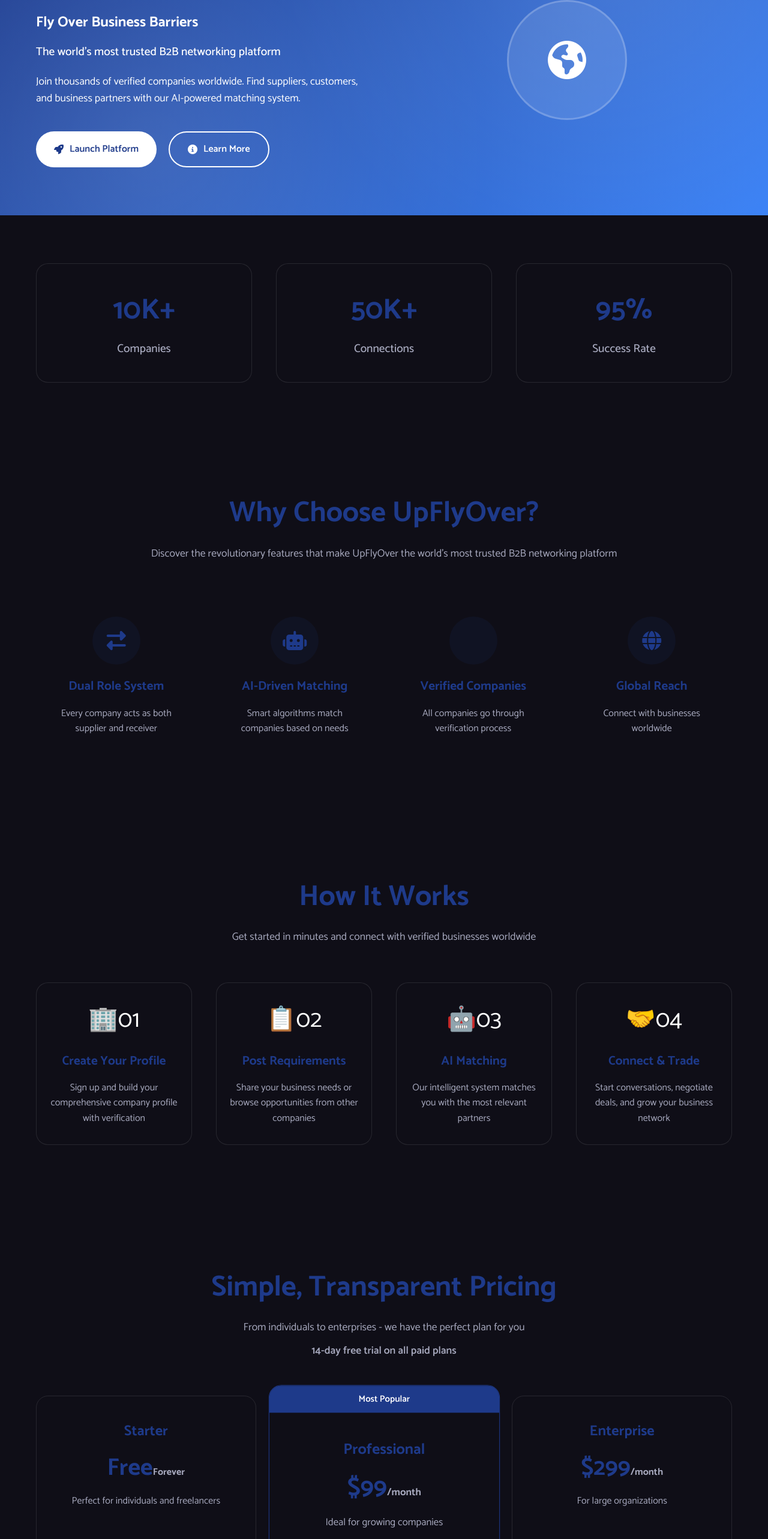
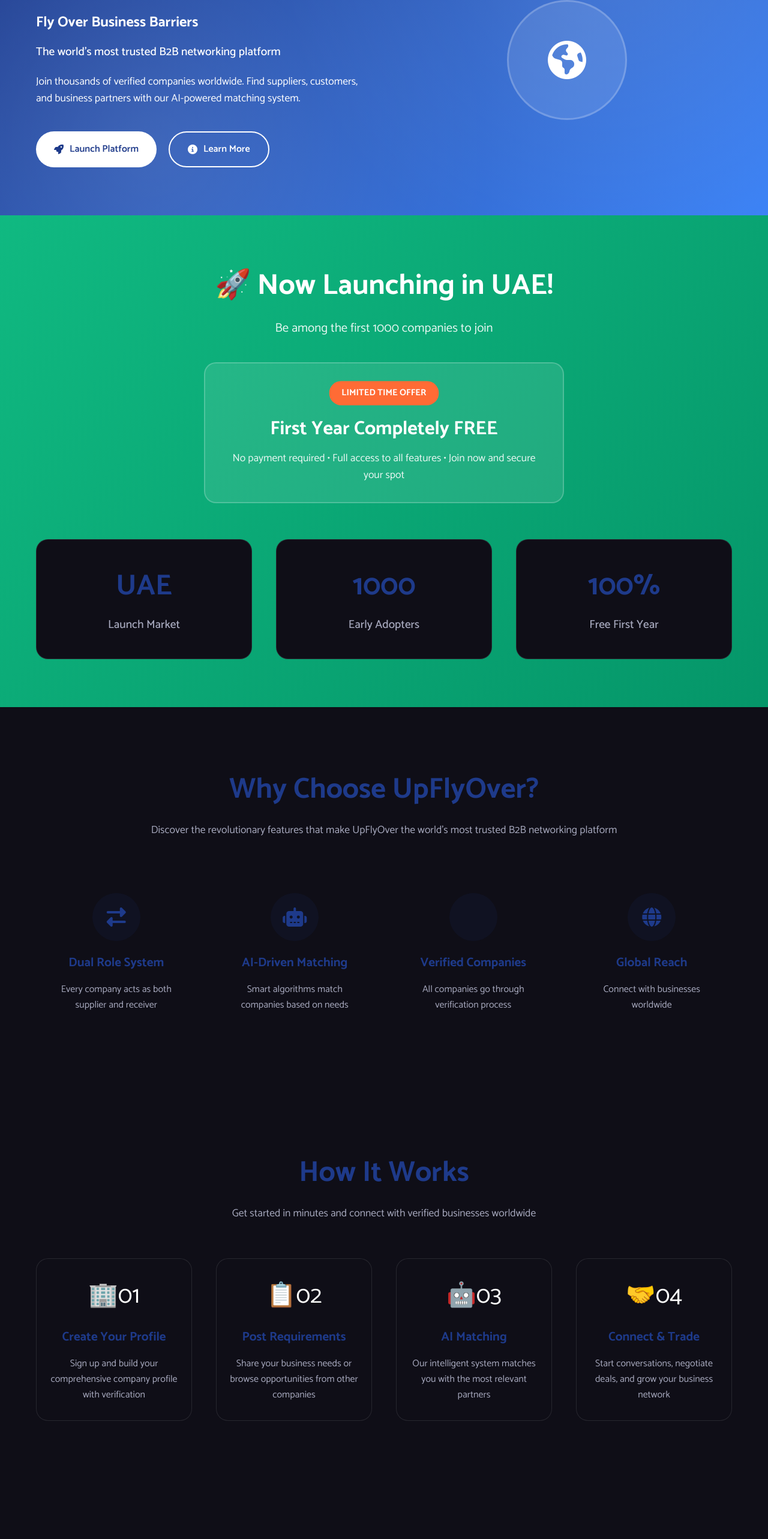
Before and after one commit to gowidebs/gowide-website, a React (Create React App) app: page /upflyover in a window 1280 px wide. Shown: the part 198-2764 px from the top of the page at 60% size. Built offline with nearby package versions, Linux system fonts and the light colour scheme.

Commit message:
Update UpFlyOver for UAE launch - First year free for early adopters

```diff
--- a/src/pages/UpFlyOver.js
+++ b/src/pages/UpFlyOver.js
@@ -142,9 +142,65 @@ const HeroVisual = styled.div`
   }
 `;
 
-const StatsSection = styled.section`
+const LaunchSection = styled.section`
   padding: 80px 0;
-  background: var(--bg-secondary);
+  background: linear-gradient(135deg, #10b981 0%, #059669 100%);
+  color: white;
+`;
+
+const LaunchBanner = styled.div`
+  text-align: center;
+  margin-bottom: 60px;
+`;
+
+const LaunchTitle = styled.h2`
+  font-size: 3rem;
+  font-weight: 700;
+  margin-bottom: 15px;
+`;
+
+const LaunchSubtitle = styled.p`
+  font-size: 1.3rem;
+  margin-bottom: 40px;
+  opacity: 0.9;
+`;
+
+const LaunchOffer = styled.div`
+  background: rgba(255, 255, 255, 0.1);
+  padding: 30px;
+  border-radius: 20px;
+  max-width: 600px;
+  margin: 0 auto;
+  border: 2px solid rgba(255, 255, 255, 0.2);
+`;
+
+const OfferBadge = styled.div`
+  background: #ff6b35;
+  color: white;
+  padding: 8px 20px;
+  border-radius: 20px;
+  font-size: 0.9rem;
+  font-weight: 700;
+  display: inline-block;
+  margin-bottom: 15px;
+  animation: pulse 2s infinite;
+
+  @keyframes pulse {
+    0% { transform: scale(1); }
+    50% { transform: scale(1.05); }
+    100% { transform: scale(1); }
+  }
+`;
+
+const OfferText = styled.h3`
+  font-size: 2rem;
+  font-weight: 700;
+  margin-bottom: 10px;
+`;
+
+const OfferDetails = styled.p`
+  font-size: 1.1rem;
+  opacity: 0.9;
 `;
 
 const StatsGrid = styled.div`
@@ -286,6 +342,15 @@ const PricingGrid = styled.div`
   grid-template-columns: repeat(auto-fit, minmax(320px, 1fr));
   gap: 30px;
   margin-top: 60px;
+
+  @media (max-width: 768px) {
+    grid-template-columns: 1fr;
+  }
+`;
+
+const LaunchCTA = styled.div`
+  padding: 20px 30px 0;
+  text-align: center;
 `;
 
 const PricingCard = styled.div`
@@ -308,12 +373,18 @@ const PricingCard = styled.div`
 `;
 
 const PopularBadge = styled.div`
-  background: #1e3a8a;
+  background: #10b981;
   color: white;
   text-align: center;
   padding: 10px;
   font-weight: 600;
   font-size: 0.9rem;
+  animation: glow 2s ease-in-out infinite alternate;
+
+  @keyframes glow {
+    from { box-shadow: 0 0 5px #10b981; }
+    to { box-shadow: 0 0 20px #10b981, 0 0 30px #10b981; }
+  }
 `;
 
 const PricingHeader = styled.div`
@@ -801,24 +872,33 @@ const UpFlyOver = () => {
         </Container>
       </HeroSection>
 
-      <StatsSection>
+      <LaunchSection>
         <Container>
+          <LaunchBanner>
+            <LaunchTitle>🚀 Now Launching in UAE!</LaunchTitle>
+            <LaunchSubtitle>Be among the first 1000 companies to join</LaunchSubtitle>
+            <LaunchOffer>
+              <OfferBadge>LIMITED TIME OFFER</OfferBadge>
+              <OfferText>First Year Completely FREE</OfferText>
+              <OfferDetails>No payment required • Full access to all features • Join now and secure your spot</OfferDetails>
+            </LaunchOffer>
+          </LaunchBanner>
           <StatsGrid>
             <StatCard>
-              <StatNumber>10K+</StatNumber>
-              <StatLabel>Companies</StatLabel>
+              <StatNumber>UAE</StatNumber>
+              <StatLabel>Launch Market</StatLabel>
             </StatCard>
             <StatCard>
-              <StatNumber>50K+</StatNumber>
-              <StatLabel>Connections</StatLabel>
+              <StatNumber>1000</StatNumber>
+              <StatLabel>Early Adopters</StatLabel>
             </StatCard>
             <StatCard>
-              <StatNumber>95%</StatNumber>
-              <StatLabel>Success Rate</StatLabel>
+              <StatNumber>100%</StatNumber>
+              <StatLabel>Free First Year</StatLabel>
             </StatCard>
           </StatsGrid>
         </Container>
-      </StatsSection>
+      </LaunchSection>
 
       <WhyChooseSection>
         <Container>
@@ -893,38 +973,47 @@ const UpFlyOver = () => {
       <PricingSection>
         <Container>
           <SectionHeader>
-            <h2>Simple, Transparent Pricing</h2>
-            <p>From individuals to enterprises - we have the perfect plan for you</p>
-            <PricingNote>14-day free trial on all paid plans</PricingNote>
+            <h2>UAE Launch Pricing</h2>
+            <p>Special offer for the first 1000 UAE companies to join our platform</p>
+            <PricingNote>🎉 First Year Completely FREE - No Credit Card Required</PricingNote>
           </SectionHeader>
           <PricingGrid>
-            <PricingCard>
+            <PricingCard className="popular">
+              <PopularBadge>🇦🇪 UAE Launch Special</PopularBadge>
               <PricingHeader>
-                <h3>Starter</h3>
-                <PricingPrice>Free<span>Forever</span></PricingPrice>
-                <p>Perfect for individuals and freelancers</p>
+                <h3>Early Adopter</h3>
+                <PricingPrice>FREE<span>First Year</span></PricingPrice>
+                <p>Complete platform access for UAE businesses</p>
               </PricingHeader>
               <PricingFeatures>
-                <li>Individual Profile (No company required)</li>
-                <li>Post 4 requirements/month</li>
-                <li>Browse 500 companies</li>
-                <li>Basic messaging (5 conversations/month)</li>
-                <li>Manual verification by our team</li>
-                <li>Email support</li>
+                <li>Premium company profile with verification badge</li>
+                <li>Unlimited team users</li>
+                <li>Unlimited requirements posting</li>
+                <li>Browse unlimited companies</li>
+                <li>Advanced messaging & video calls</li>
+                <li>AI-powered matching</li>
+                <li>Analytics dashboard</li>
+                <li>Priority support</li>
+                <li>Custom integrations (API access)</li>
+                <li>Dedicated account manager</li>
               </PricingFeatures>
+              <LaunchCTA>
+                <CTAButton href="https://upflyover.vercel.app" target="_blank" className="primary">
+                  🚀 Join Free for 1 Year
+                </CTAButton>
+              </LaunchCTA>
             </PricingCard>
 
-            <PricingCard className="popular">
-              <PopularBadge>Most Popular</PopularBadge>
+            <PricingCard>
               <PricingHeader>
                 <h3>Professional</h3>
                 <PricingPrice>$99<span>/month</span></PricingPrice>
-                <p>Ideal for growing companies</p>
+                <p>Starting from Year 2 (2026)</p>
               </PricingHeader>
               <PricingFeatures>
-                <li>Enhanced company profile with verification badge</li>
-                <li>3 team users included</li>
-                <li>Post 20 requirements/month</li>
+                <li>Enhanced company profile</li>
+                <li>5 team users included</li>
+                <li>Post 50 requirements/month</li>
                 <li>Browse unlimited companies</li>
                 <li>Advanced messaging & video calls</li>
                 <li>AI-powered matching</li>
@@ -937,11 +1026,11 @@ const UpFlyOver = () => {
               <PricingHeader>
                 <h3>Enterprise</h3>
                 <PricingPrice>$299<span>/month</span></PricingPrice>
-                <p>For large organizations</p>
+                <p>Starting from Year 2 (2026)</p>
               </PricingHeader>
               <PricingFeatures>
                 <li>Premium company profile with trust badges</li>
-                <li>10 team users included</li>
+                <li>Unlimited team users</li>
                 <li>Unlimited requirements</li>
                 <li>Advanced team management</li>
                 <li>Custom integrations (API access)</li>
@@ -1047,8 +1136,8 @@ const UpFlyOver = () => {
       <CTASection>
         <Container>
           <CTAContent>
-            <h2>Ready to Connect Globally?</h2>
-            <p>Join thousands of businesses already networking on UpFlyOver and discover unlimited partnership opportunities</p>
+            <h2>Ready to Be a Founding Member?</h2>
+            <p>Join the first 1000 UAE companies and get lifetime benefits as an early adopter</p>
             <CTAButtons>
               <CTAButton href="https://upflyover.vercel.app" target="_blank" rel="noopener noreferrer" className="primary">
                 <i className="fas fa-rocket"></i>
```
